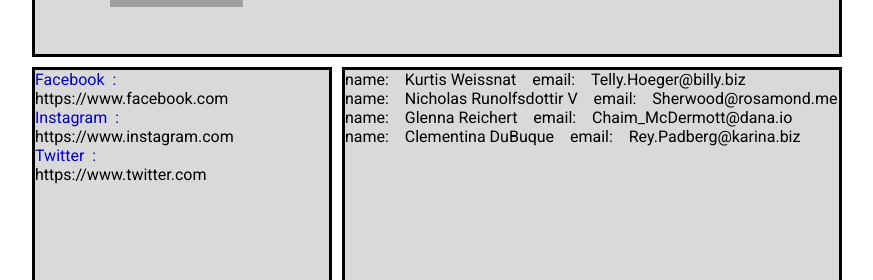
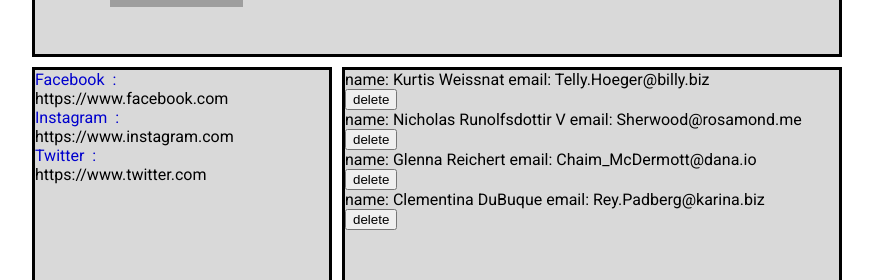
Before and after one commit to infoshareacademy/jfddr8-project-react, a React (Create React App) app in the folder Project 1/: page / in a window 1280 px wide. Shown: the part 143-423 px from the top of the page, without its empty margins (203-1076 px from the left). Built offline with nearby package versions, Linux system fonts and the light colour scheme; grey boxes are pictures that could not be loaded.

Commit message:
delete button finally working

```diff
--- a/Project 1/src/App.js
+++ b/Project 1/src/App.js
@@ -58,7 +58,9 @@ const Foot = styled.div`
 
 function App() {
   const {theme} = useContext(ThemeContext)
+  console.log(Naglowek.theme)
   return (
+
     <ThemeProvider theme={theme ? lightTheme : darkTheme}>
       <GlobalStyle />
       <div className="app">
@@ -82,6 +84,7 @@ function App() {
         </Foot>
       </div>
     </ThemeProvider>
+
   );
 }
 
--- a/Project 1/src/components/Content.js
+++ b/Project 1/src/components/Content.js
@@ -1,5 +1,3 @@
-
-
 export function Content(props) {
   return (<div>
     {props.children}
--- a/Project 1/src/components/Header.js
+++ b/Project 1/src/components/Header.js
@@ -2,13 +2,24 @@ import { useState } from "react";
 import Styles from "../App.css";
 import { ThemeContext } from "./ThemeContext";
 import { useContext } from "react";
+import { ApiContext } from "./ThemeContext";
+
+
 export function Naglowek(props) {
-  const { toggleTheme } = useContext(ThemeContext)
+  const { theme } = useContext(ThemeContext);
+  const { setTheme } = useContext(ApiContext);
+  const toggleTheme = (event) => {
+    console.log(theme);
+    setTheme(!theme);
+    event.nativeEvent.stopImmediatePropagation();
+  };
   return (
     <div className="wrappertop">
       <img style={{ height: "100px" }} src={props.logoSrc} />
       <h1>{props.title}</h1>
-      <button onClick={toggleTheme} className="theme">zmień motyw</button>
+      <button className="theme" onClickCapture={toggleTheme}>
+        zmień motyw
+      </button>
     </div>
   );
 }
--- a/Project 1/src/components/ThemeContext.js
+++ b/Project 1/src/components/ThemeContext.js
@@ -1,18 +1,17 @@
 import { createContext, useState } from "react";
 
+export const ApiContext = createContext();
 export const ThemeContext = createContext();
 
 export function Provider({ children }) {
   const [theme, setTheme] = useState(true);
 
-  const toggleTheme = (event) => {
-    console.log(theme);
-    event.stopPropagation();
-    setTheme(!theme)
-  };
+
   return (
-    <ThemeContext.Provider value={{theme, toggleTheme}}>
+    <ThemeContext.Provider value={{theme}}>
+      <ApiContext.Provider value={{setTheme}}>
       {children}
+      </ApiContext.Provider>
     </ThemeContext.Provider>
   );
 }
--- a/Project 1/src/components/User.js
+++ b/Project 1/src/components/User.js
@@ -1,9 +1,48 @@
+import Styles from "../App.css";
+import { useState } from "react";
+import { useEffect } from "react";
+var count = 0;
+
 export function Item(props) {
   const name = props.name;
   const email = props.email;
+  const [info, setInfo] = useState("name: " + name + " email: " + email);
+  const [isActive, setActive] = useState(false);
+
+  useEffect(() => {
+    return () => {
+      if (count === 0) {
+        setInfo("Users list empty");
+      }
+    };
+  }, [isActive]);
+
+  useEffect(() => {
+    count = count + 1;
+    console.log(count);
+  }, []);
+
+  function handleDelete() {
+    setInfo("");
+    setActive((current) => !current);
+    count = count - 1;
+  }
+
   return (
     <>
-      name:&nbsp;&nbsp;&nbsp;&nbsp;{name}&nbsp;&nbsp;&nbsp;&nbsp;email:&nbsp;&nbsp;&nbsp;&nbsp;{email}
+      {info}
+      <button
+        className="delete"
+        onClick={() => {
+          handleDelete();
+          console.log(count);
+        }}
+        style={{
+          display: isActive ? "none" : "block",
+        }}
+      >
+        delete
+      </button>
     </>
   );
 }
--- a/Project 1/src/components/Users.js
+++ b/Project 1/src/components/Users.js
@@ -5,13 +5,9 @@ export function List(props) {
   const data = props.data;
   console.log(data);
   return (
-    <div>
+    <div className="container">
       {data.map((record) => {
-        return (
-          <div className="box" key={record.id}>
-            <Item name={record.name} email={record.email} />
-          </div>
-        );
+        return <Item name={record.name} email={record.email} key={record.id} />;
       })}
     </div>
   );
--- a/Project 1/src/index.js
+++ b/Project 1/src/index.js
@@ -8,9 +8,7 @@ import { Provider } from "./components/ThemeContext";
 const root = ReactDOM.createRoot(document.getElementById("root"));
 root.render(
   <Provider>
-  <React.StrictMode>
     <App />
-  </React.StrictMode>
   </Provider>
 );
 
```
Also changed, not shown: Project 1/src/App.css (line endings or trailing spaces).
